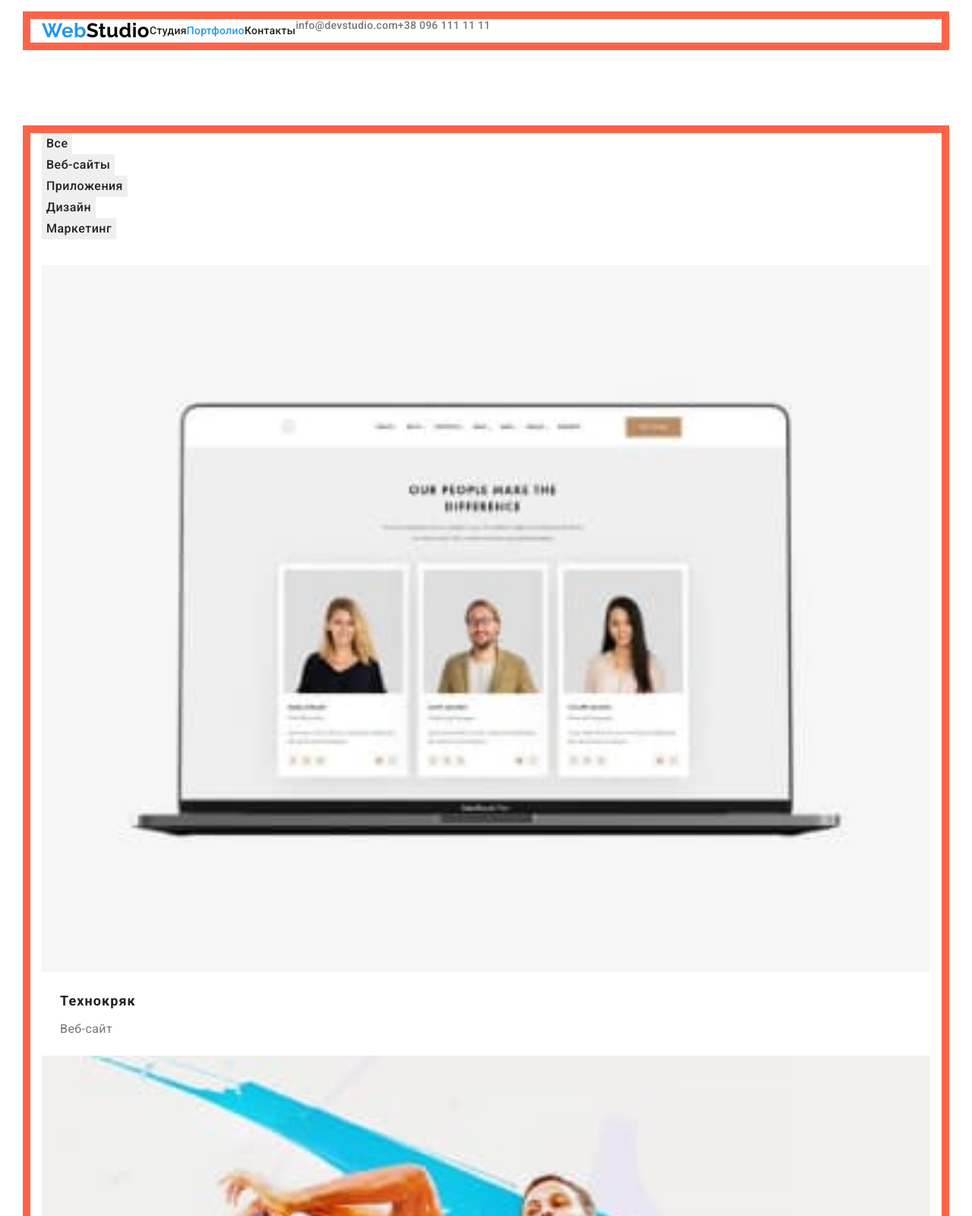
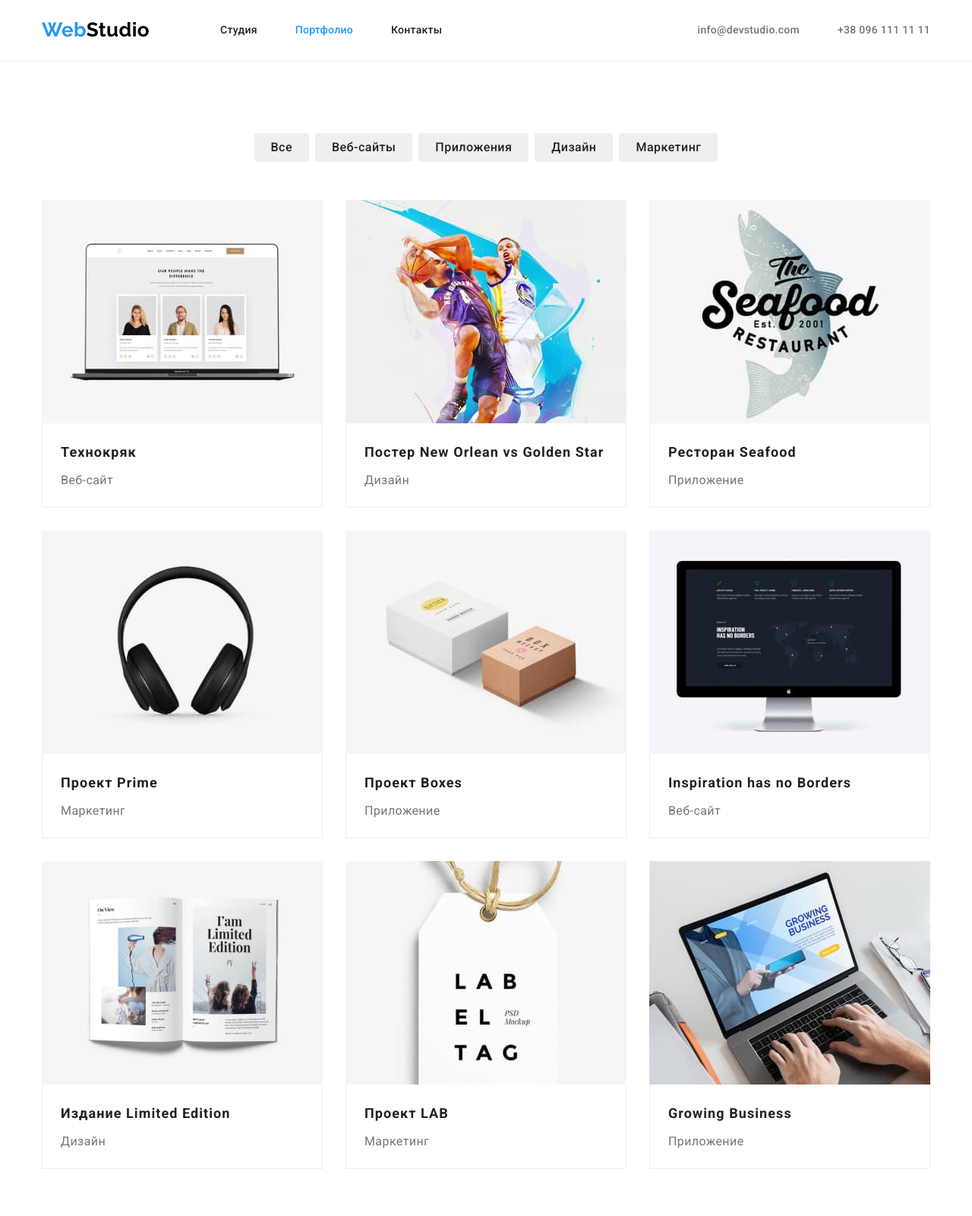
Before and after one commit to Karyna-Borysenko/goit-markup-hw-03, a plain HTML site: page portfolio.html in a window 1280 px wide. Shown: the top 1600 px of the page at 76% size. Drawn offline with nearby package versions, Linux system fonts and the light colour scheme.

Commit message:
Adds Flexbox

```diff
--- a/css/styles.css
+++ b/css/styles.css
@@ -4,6 +4,8 @@
   --used-transparent-color: rgba(255, 255, 255, 0.6);
   --accent-color: #2196f3;
   --body-color: #757575;
+  --border-color: #eeeeee;
+  --main-gap: 30px;
 }
 
 body {
@@ -41,12 +43,10 @@ img {
 
 .container {
   width: 1200px;
+  margin-left: auto;
+  margin-right: auto;
   padding-left: 15px;
   padding-right: 15px;
-
-  margin-left: auto;
-  margin-right: auto;
-  outline: 10px solid tomato;
 }
 
 .section {
@@ -78,28 +78,26 @@ img {
 /*------------------------------------------------------------------Шапка сайта-header------------------------------------------------------------------*/
 
 .header {
-  padding-top: 25px;
-  padding-bottom: 25px;
+  border-bottom: 1px solid #ececec;
 }
 
-.header .container {
-  display: flex;
-}
-
-.header-nav {
+.header .container,
+.header-nav,
+.header-list,
+.header-contacts {
   display: flex;
   align-items: center;
 }
 
-.header-list {
-  display: flex;
-}
-
 .header-contacts {
-  display: flex;
+  margin-left: auto;
 }
 
 .header-logo {
+  margin-right: 93px;
+  padding-top: 24px;
+  padding-bottom: 25px;
+
   font-family: "Raleway", "Roboto", sans-serif;
   font-weight: 700;
   font-size: 26px;
@@ -111,9 +109,17 @@ img {
   color: #000000;
 }
 
+.header-item:not(:last-child) {
+  margin-right: 50px;
+}
+
 .header-link,
 .header-mail,
 .header-phone {
+  display: block;
+  padding-top: 32px;
+  padding-bottom: 32px;
+
   font-weight: 500;
   line-height: 1.14;
   letter-spacing: 0.02em;
@@ -132,6 +138,10 @@ img {
   color: var(--body-color);
 }
 
+.header-mail {
+  margin-right: 50px;
+}
+
 .header-link:hover,
 .header-mail:hover,
 .header-phone:hover,
@@ -145,6 +155,7 @@ img {
 /*--Оснавная часть-main section-->*/
 
 /*------------Cекция Герой-Hero------------*/
+
 .hero {
   padding-top: 200px;
   padding-bottom: 200px;
@@ -156,7 +167,7 @@ img {
 .hero-title {
   margin-left: auto;
   margin-right: auto;
-  margin-bottom: 30px;
+  margin-bottom: var(--main-gap);
   max-width: 700px;
 
   font-weight: 900;
@@ -191,6 +202,18 @@ img {
 
 /*------------Секция Наши преимущества------------*/
 
+.benefits-list {
+  display: flex;
+}
+
+.benefits-item {
+  width: 270px;
+}
+
+.benefits-item:not(:last-child) {
+  margin-right: var(--main-gap);
+}
+
 .benefits-secondary-title {
   margin-bottom: 10px;
 
@@ -219,6 +242,18 @@ img {
   color: var(--main-color);
 }
 
+.speciality-list {
+  display: flex;
+}
+
+.speciality-item:not(:last-child) {
+  margin-right: var(--main-gap);
+}
+
+.speciality-img {
+  width: 370px;
+}
+
 /*------------Секция Наша команда------------*/
 
 .team {
@@ -234,9 +269,25 @@ img {
   color: var(--main-color);
 }
 
+.team-list {
+  display: flex;
+}
+
+.team-item {
+  width: 270px;
+}
+
+.team-item:not(:last-child) {
+  margin-right: var(--main-gap);
+}
+
 .team-card {
-  padding-top: 30px;
-  padding-bottom: 30px;
+  padding-top: var(--main-gap);
+  padding-bottom: var(--main-gap);
+  background-color: var(--used-color);
+  box-shadow: 0px 1px 3px rgba(0, 0, 0, 0.12), 0px 1px 1px rgba(0, 0, 0, 0.14),
+    0px 2px 1px rgba(0, 0, 0, 0.2);
+  border-radius: 0px 0px 4px 4px;
 }
 
 .team-secondary-title,
@@ -258,10 +309,19 @@ img {
 /*------------Cекция Portfolio------------*/
 
 .portfolio-filter {
-  margin-bottom: 34px;
+  display: flex;
+  margin-bottom: 50px;
+  justify-content: center;
 }
 
 .portfolio-button {
+  padding-top: 6px;
+  padding-right: 22px;
+  padding-bottom: 6px;
+  padding-left: 22px;
+  align-items: center;
+  border-radius: 4px;
+
   font-family: inherit;
   font-weight: 500;
   font-size: 16px;
@@ -272,14 +332,37 @@ img {
   color: var(--main-color);
 }
 
+.portfolio-filter-item:not(:last-child) {
+  margin-right: 8px;
+}
+
 .portfolio-button:hover,
 .portfolio-button:focus {
   color: var(--used-color);
   background-color: var(--accent-color);
+  box-shadow: 0px 3px 1px rgba(0, 0, 0, 0.1), 0px 1px 2px rgba(0, 0, 0, 0.08),
+    0px 2px 2px rgba(0, 0, 0, 0.12);
 }
 
-.portfolio-card {
+.portfolio-list {
+  display: flex;
+  flex-wrap: wrap;
+  margin-top: calc(-1 * var(--main-gap));
+  margin-left: calc(-1 * var(--main-gap));
+}
+
+.portfolio-item {
+  flex-basis: calc(100% / 3 - 30px);
+  margin-top: var(--main-gap);
+  margin-left: var(--main-gap);
+}
+
+.portfolio-content {
   padding: 20px 24px 20px 24px;
+  background-color: var(--used-color);
+  border-left: 1px solid var(--border-color);
+  border-right: 1px solid var(--border-color);
+  border-bottom: 1px solid var(--border-color);
 }
 
 .porfolio-secondary-title {
@@ -321,6 +404,11 @@ img {
   color: var(--used-color);
 }
 
+.footer-item {
+  padding-top: 1.5px;
+  padding-bottom: 1.5px;
+}
+
 .footer-item-address,
 .footer-item-mail,
 .footer-item-phone {
--- a/portfolio.html
+++ b/portfolio.html
@@ -85,107 +85,142 @@
 
           <ul class="portfolio-list list">
             <li class="portfolio-item">
-              <a class="portfolio-link link" href="">
+              <article class="portfolio-card">
+                <div class="portfolio-thumb">
                   <img src="images/technoquack.jpg" alt="Технокряк" />
-                <div class="portfolio-card">
+                </div>
+
+                <div class="portfolio-content">
                   <h2 class="porfolio-secondary-title">Технокряк</h2>
                   <p class="portfolio-text">Веб-сайт</p>
                 </div>
-              </a>
+              </article>
             </li>
+
             <li class="portfolio-item">
-              <a class="portfolio-link link" href="">
+              <article class="portfolio-card">
+                <div class="portfolio-thumb">
                   <img
                     src="images/new-orlean-vs-golden-star.jpg"
                     alt="Постер New Orlean vs Golden Star"
                   />
-                <div class="portfolio-card">
+                </div>
+
+                <div class="portfolio-content">
                   <h2 class="porfolio-secondary-title">
                     Постер New Orlean vs Golden Star
                   </h2>
                   <p class="portfolio-text">Дизайн</p>
                 </div>
-              </a>
+              </article>
             </li>
+
             <li class="portfolio-item">
-              <a class="portfolio-link link" href="">
+              <article class="portfolio-card">
+                <div class="portfolio-thumb">
                   <img
                     src="images/restaurant-seafood.jpg"
                     alt="Ресторан Seafood"
                   />
-                <div class="portfolio-card">
+                </div>
+
+                <div class="portfolio-content">
                   <h2 class="porfolio-secondary-title">Ресторан Seafood</h2>
                   <p class="portfolio-text">Приложение</p>
                 </div>
-              </a>
+              </article>
             </li>
+
             <li class="portfolio-item">
-              <a class="portfolio-link link" href="">
+              <article class="portfolio-card">
+                <div class="portfolio-thumb">
                   <img src="images/project-prime.jpg" alt="Проект Prime" />
-                <div class="portfolio-card">
+                </div>
+
+                <div class="portfolio-content">
                   <h2 class="porfolio-secondary-title">Проект Prime</h2>
                   <p class="portfolio-text">Маркетинг</p>
                 </div>
-              </a>
+              </article>
             </li>
+
             <li class="portfolio-item">
-              <a class="portfolio-link link" href="">
+              <article class="portfolio-card">
+                <div class="portfolio-thumb">
                   <img src="images/project-boxes.jpg" alt="Проект Boxes" />
-                <div class="portfolio-card">
+                </div>
+
+                <div class="portfolio-content">
                   <h2 class="porfolio-secondary-title">Проект Boxes</h2>
                   <p class="portfolio-text">Приложение</p>
                 </div>
-              </a>
+              </article>
             </li>
+
             <li class="portfolio-item">
-              <a class="portfolio-link link" href="">
+              <article class="portfolio-card">
+                <div class="portfolio-thumb">
                   <img
                     src="images/inspiration-has-no-borders.jpg"
                     alt="Inspiration has no Borders"
                   />
-                <div class="portfolio-card">
+                </div>
+
+                <div class="portfolio-content">
                   <h2 class="porfolio-secondary-title">
                     Inspiration has no Borders
                   </h2>
                   <p class="portfolio-text">Веб-сайт</p>
                 </div>
-              </a>
+              </article>
             </li>
+
             <li class="portfolio-item">
-              <a class="portfolio-link link" href="">
+              <article class="portfolio-card">
+                <div class="portfolio-thumb">
                   <img
                     src="images/limited-edition.jpg"
                     alt="Издание Limited Edition"
                   />
-                <div class="portfolio-card">
+                </div>
+
+                <div class="portfolio-content">
                   <h2 class="porfolio-secondary-title">
                     Издание Limited Edition
                   </h2>
                   <p class="portfolio-text">Дизайн</p>
                 </div>
-              </a>
+              </article>
             </li>
+
             <li class="portfolio-item">
-              <a class="portfolio-link link" href="">
+              <article class="portfolio-card">
+                <div class="portfolio-thumb">
                   <img src="images/project-lab.jpg" alt="Проект LAB" />
-                <div class="portfolio-card">
+                </div>
+
+                <div class="portfolio-content">
                   <h2 class="porfolio-secondary-title">Проект LAB</h2>
                   <p class="portfolio-text">Маркетинг</p>
                 </div>
-              </a>
+              </article>
             </li>
+
             <li class="portfolio-item">
-              <a class="portfolio-link link" href="">
+              <article class="portfolio-card">
+                <div class="portfolio-thumb">
                   <img
                     class="portfolio-img"
                     src="images/growing-business.jpg"
                     alt="Growing Business"
                   />
-                <div class="portfolio-card">
+                </div>
+
+                <div class="portfolio-content">
                   <h2 class="porfolio-secondary-title">Growing Business</h2>
                   <p class="portfolio-text">Приложение</p>
                 </div>
-              </a>
+              </article>
             </li>
           </ul>
         </div>
```
Also changed, not shown: index.html (+4 -4 lines). Lines whose indentation alone changed are shown as unchanged.
